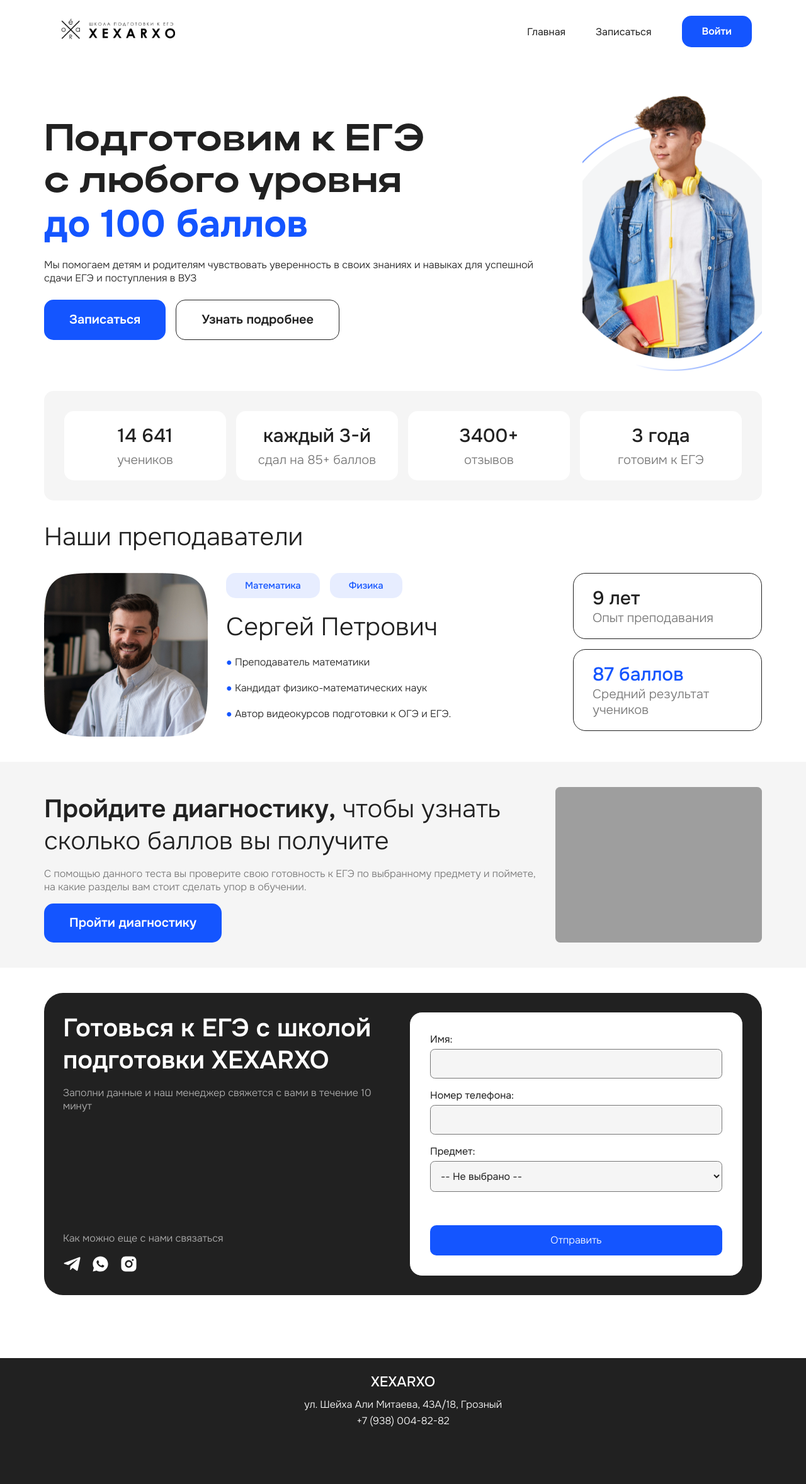
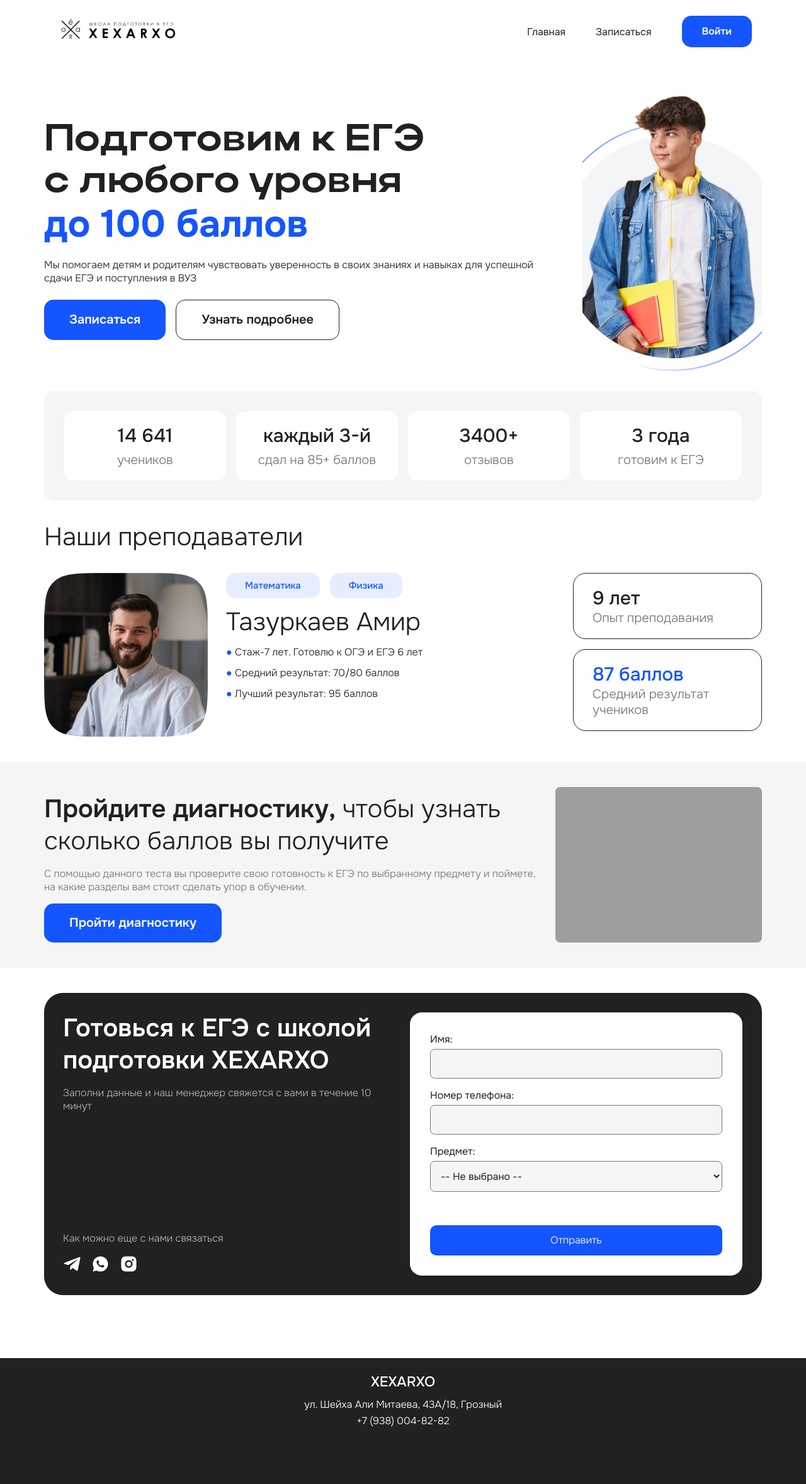
Before and after one commit to Dikiliev/teachers, a Django app: page / in a window 1280 px wide. Shown: the whole page at 63% size. Run offline with Django 5.2, Linux system fonts and the light colour scheme; data comes from the database, SQL or seed files in the repository; data that the repository does not hold is empty; grey boxes are pictures that could not be loaded.

Commit message:
design fixes

```diff
--- a/main/static/css/teacher_card.css
+++ b/main/static/css/teacher_card.css
@@ -17,7 +17,7 @@
     display: flex;
     flex-direction: column;
     align-items: flex-start;
-    gap: 20px;
+    gap: 12px;
     flex: 1 0 0;
 
     font-size: 30px;
--- a/templates/index.html
+++ b/templates/index.html
@@ -66,10 +66,10 @@
                             Физика
                         </div>
                     </div>
-                    <h1>Сергей Петрович</h1>
-                    <p class="teacher-description">Преподаватель математики</p>
-                    <p class="teacher-description">Кандидат физико-математических наук</p>
-                    <p class="teacher-description">Автор видеокурсов подготовки к ОГЭ и ЕГЭ.</p>
+                    <h1>Тазуркаев Амир</h1>
+                    <p class="teacher-description">Стаж-7 лет. Готовлю к ОГЭ и ЕГЭ 6 лет</p>
+                    <p class="teacher-description">Средний результат: 70/80 баллов</p>
+                    <p class="teacher-description">Лучший результат: 95 баллов</p>
                 </div>
 
                 <div class="teacher-sub-cards">
```
